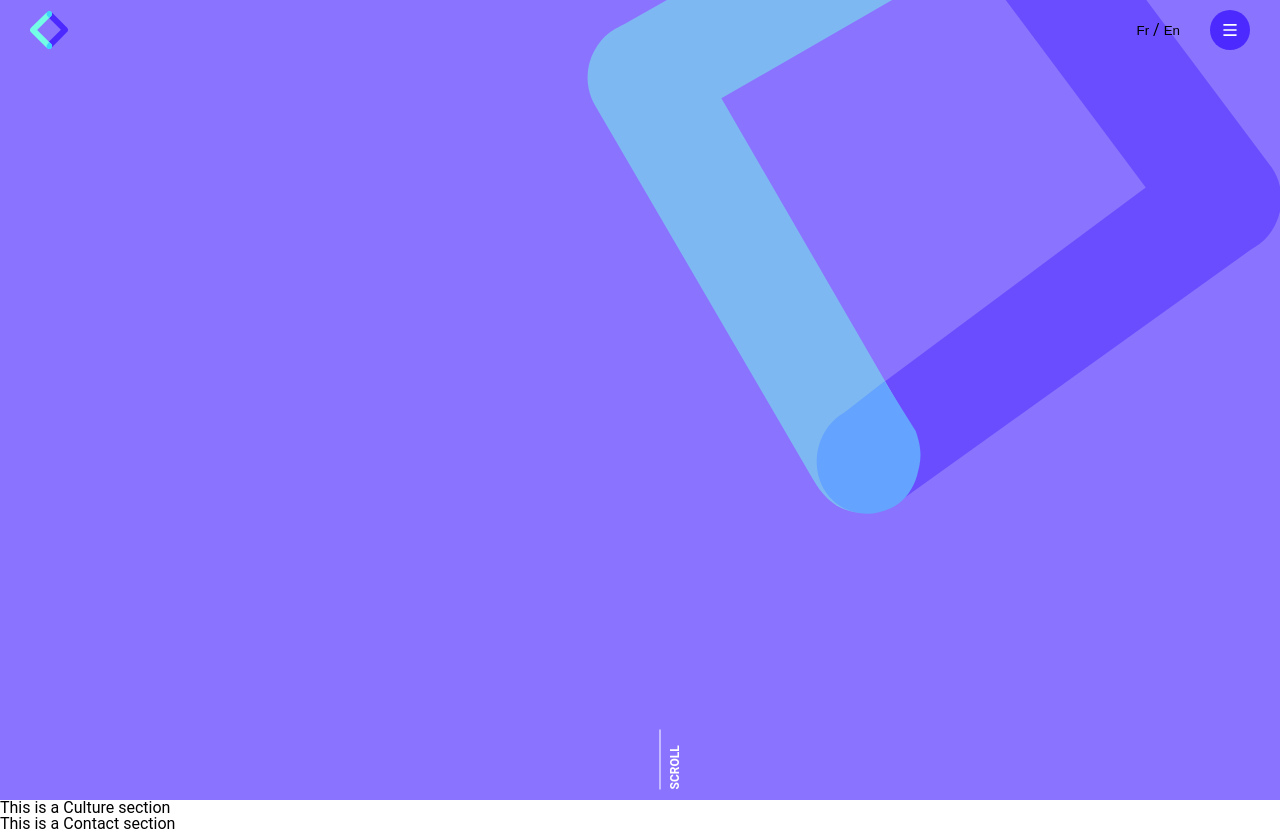
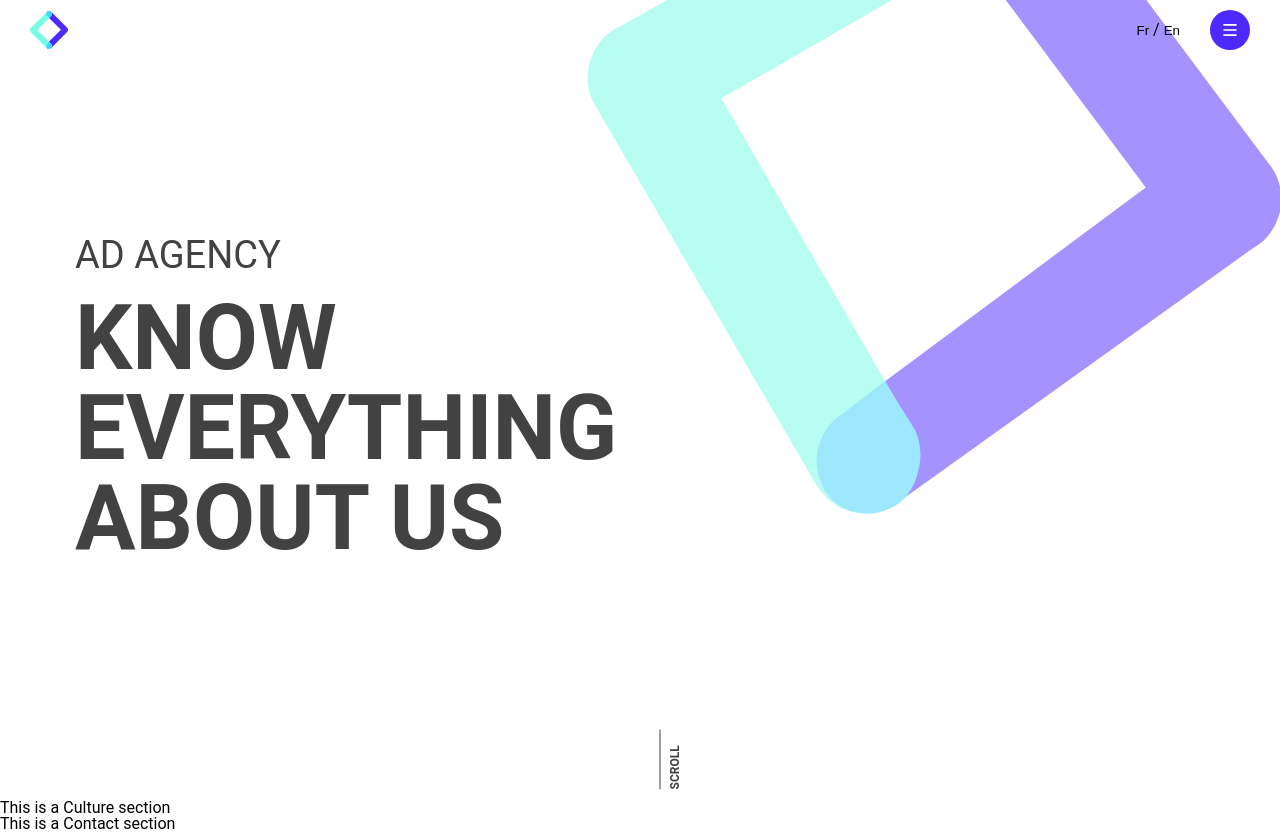
Before and after one commit to DimitriVld/Portfolio, a React (Create React App) app in the folder client-web/: page /about-us in a window 1280 px wide. Built offline with nearby package versions, Linux system fonts and the light colour scheme.

Commit message:
Front | Add first section in about-us

```diff
--- a/client-web/src/styles/app.scss
+++ b/client-web/src/styles/app.scss
@@ -42,6 +42,10 @@
 @import "./molecules/ServicesPage/welcomeSection.scss";
 @import "./molecules/ServicesPage/servicesSection.scss";
 @import "./molecules/ServicesPage/jobsSection.scss";
+@import "./molecules/AboutPage/contactSection.scss";
+@import "./molecules/AboutPage/cultureSection.scss";
+@import "./molecules/AboutPage/visionSection.scss";
+@import "./molecules/AboutPage/welcomeSection.scss";
 
 
 
--- /dev/null
+++ b/client-web/src/styles/molecules/AboutPage/welcomeSection.scss
@@ -0,0 +1,7 @@
+.welcome-section.about-us{
+
+    .scroll{
+        border-top-color: $black-4;
+        color: $black-4;
+    }
+}
--- a/client-web/src/styles/molecules/HomePage/welcomeSection.scss
+++ b/client-web/src/styles/molecules/HomePage/welcomeSection.scss
@@ -10,6 +10,18 @@
 
     &.services{
         background-color: $white;
+
+        *{
+            color: $black-4;
+        }
+    }
+
+    &.about-us{
+        background-color: $white;
+
+        *{
+            color: $black-4;
+        }
     }
 
     .bg-logo{
--- a/client-web/src/views/molecules/HomePage/WelcomeSection.js
+++ b/client-web/src/views/molecules/HomePage/WelcomeSection.js
@@ -2,7 +2,7 @@ import React from 'react';
 
 const WelcomeSection = (props) => {
     return (
-        <div className={`welcome-section height-100vh-dft ${props.services ? 'services' : 'home'}`}>
+        <div className={`welcome-section height-100vh-dft home ${props.services ? 'services' : ''} ${props.aboutUs ? 'about-us' : ''}`}>
             <div className="container-dft">
                 <img className="bg-logo" src="./images/logo_x4.svg" alt="logo" />
                 <h1>{props.title}</h1>
--- a/client-web/src/views/pages/AboutUs.js
+++ b/client-web/src/views/pages/AboutUs.js
@@ -8,7 +8,11 @@ class AboutUsPage extends React.Component{
     render(){
         return (
             <div className={'about-us-page'}>
-                <WelcomeSection />
+                <WelcomeSection
+                title='Ad agency'
+                subTitle={'Know everything about us'}
+                aboutUs={true}
+                />
                 <CultureSection />
                 <ContactSection />
             </div>
```
Also changed, not shown: client-web/src/styles/molecules/AboutPage/contactSection.scss (added), client-web/src/styles/molecules/AboutPage/cultureSection.scss (added), client-web/src/styles/molecules/AboutPage/visionSection.scss (added).
